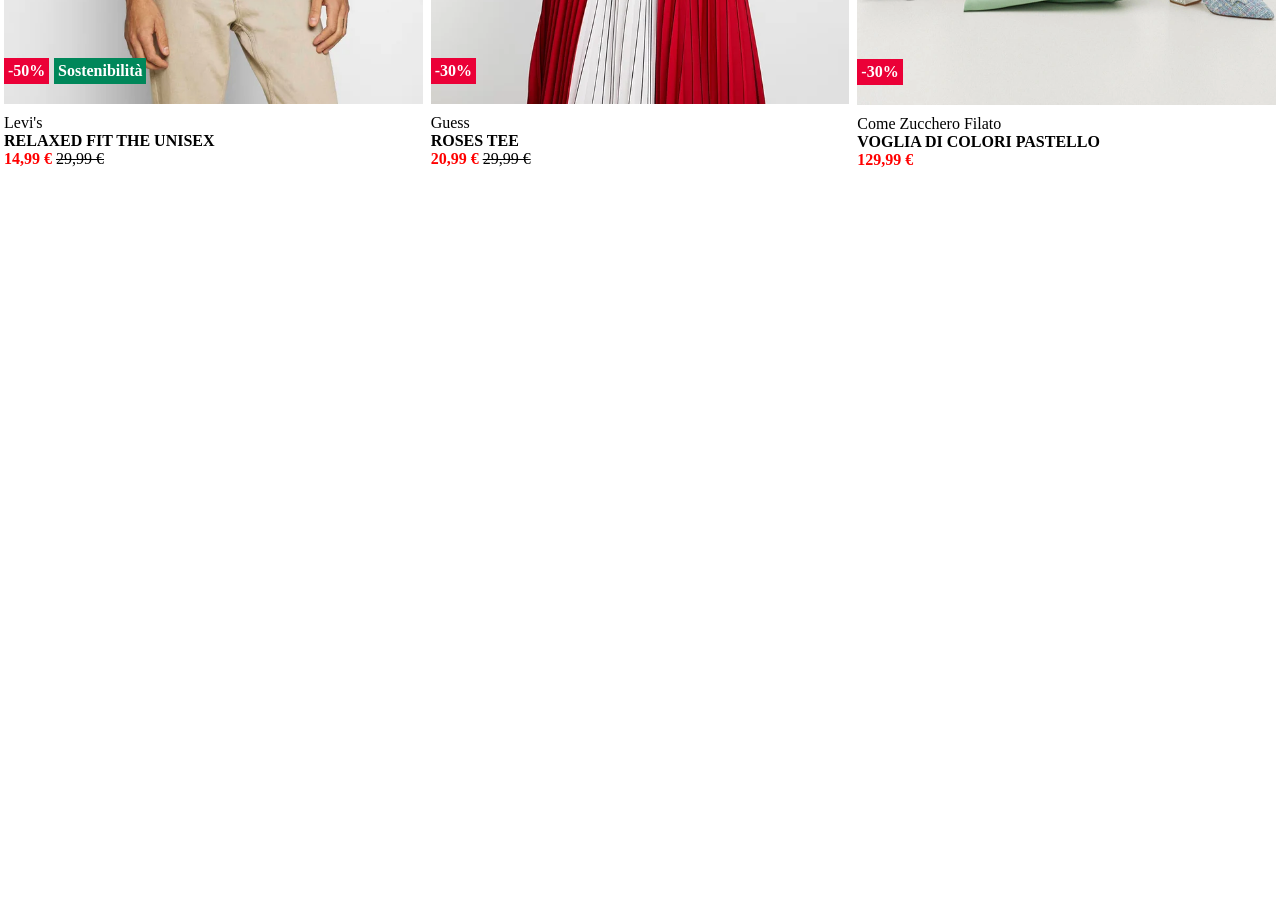
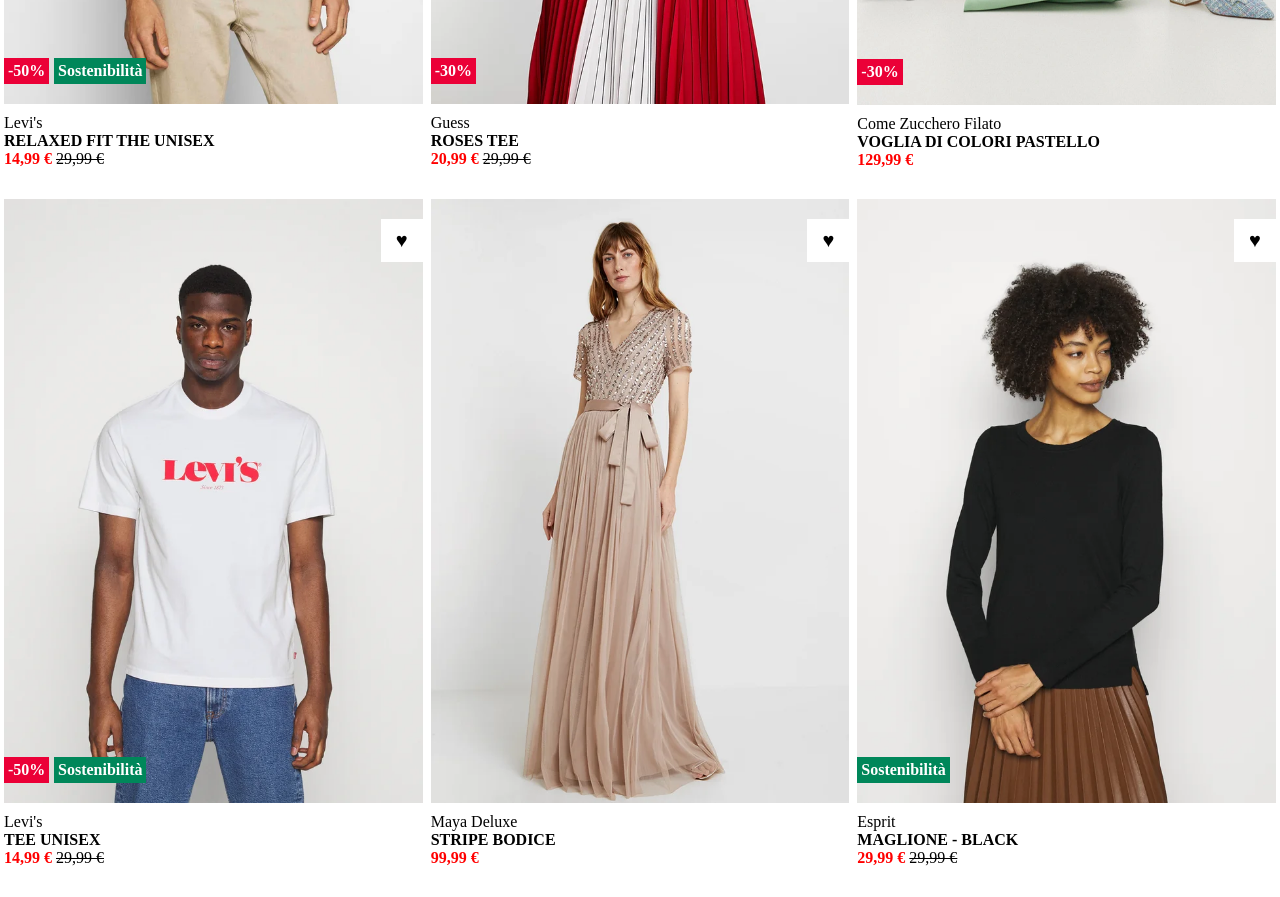
Before and after one commit to BeainaT/html-css-boolando, a plain HTML site: page index.html in a window 1280 px wide. Shown: the part 500-1397 px from the top of the page. Before the commit the page ends 800 px from the top, so only its background shows below. Drawn offline with Linux system fonts and the light colour scheme.

Commit message:
first structure completed

```diff
--- a/css/style.css
+++ b/css/style.css
@@ -53,11 +53,23 @@
     color: #fff;
     font-weight: bold;
 }
+#only-plus {
+    position: absolute;
+    bottom: 20px;
+    left: 0;
+}
+/*content text sub img*/
+.sub-text {
+    margin-top: 10px;
+    margin-bottom: 30px;
+}
+.brand {
+    text-transform: capitalize;
+}
 .info {
     text-transform: uppercase;
     font-weight: bold;
 }
-
 .price {
     color: #ff0000;
     font-weight: bold;
@@ -66,10 +78,3 @@
     text-decoration: line-through;
 
 }
-.sub-text {
-    margin-top: 10px;
-    margin-bottom: 30px;
-}
-.brand {
-    text-transform: capitalize;
-}
--- a/index.html
+++ b/index.html
@@ -57,7 +57,48 @@
                     </div>
                 </div>
                 <!--/third column-first row-->
-
+                <!--column-second row-->
+                <div class="coloumn">
+                    <div class="model">
+                        <img src="img/4.png" alt="man with levi's t-shirt">
+                        <div class="heart">&hearts;</div>
+                        <div class="discount">-50%</div>
+                        <div class="plus">sostenibilità</div>
+                    </div>
+                    <div class="sub-text">
+                        <span class="brand">levi's</span>
+                        <div class="info">tee unisex</div>
+                        <span class="price">14,99 €</span> <span class="ex-price">29,99 €</span>
+                    </div>
+                </div>
+                <!--/coloumn-second row-->
+                <!--second coloumn-second row-->
+                <div class="coloumn">
+                    <div class="model">
+                        <img src="img/5.png" alt="woman with evening">
+                        <div class="heart">&hearts;</div>
+                    </div>
+                    <div class="sub-text">
+                        <span class="brand">Maya Deluxe</span>
+                        <div class="info">stripe bodice</div>
+                        <span class="price">99,99 €</span>
+                    </div>
+                </div>
+                <!--/second coloumn-second row-->
+                <!--third coloumn-second row-->
+                <div class="coloumn">
+                    <div class="model">
+                        <img src="img/6.png" alt="woman with black sweater">
+                        <div class="heart">&hearts;</div>
+                        <div class="plus" id="only-plus">sostenibilità</div>
+                    </div>
+                    <div class="sub-text">
+                        <span class="brand">esprit</span>
+                        <div class="info">maglione - black</div>
+                        <span class="price">29,99 €</span> <span class="ex-price">29,99 €</span>
+                    </div>
+                </div>
+                <!--/third coloumn-second row-->
             </div>
         </div>
         <!--/page container-->
```
